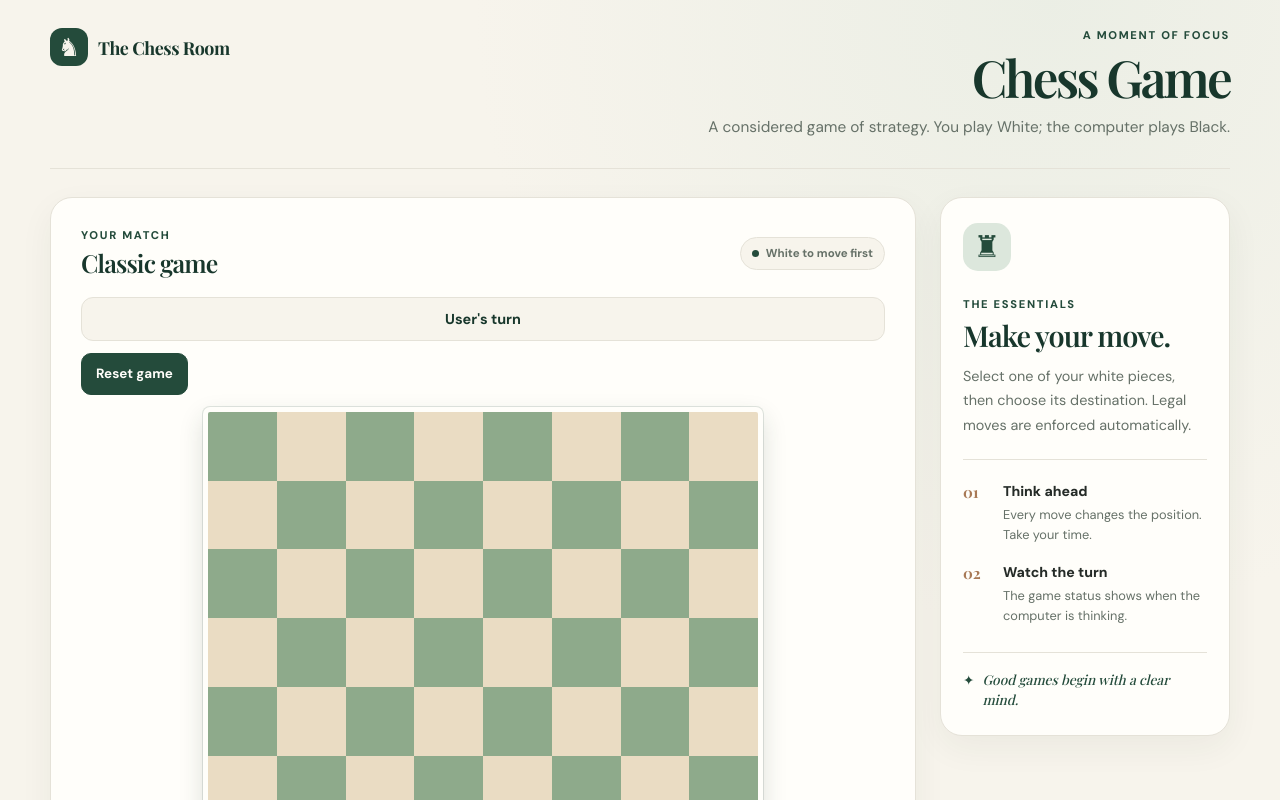
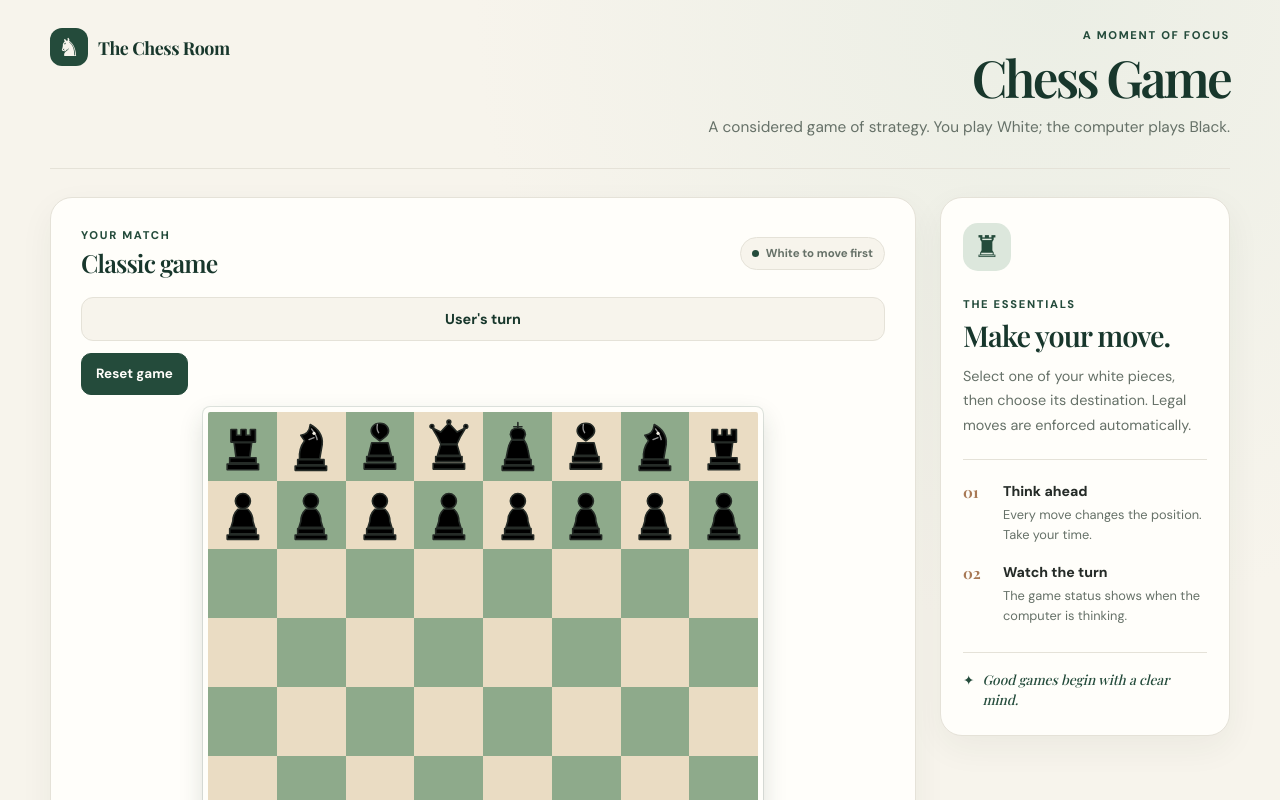
Before and after one commit to Pariram140/Chess-game, a React (Create React App) app: page / in a window 1280 px wide. Shown: the top 800 px of the page. Built offline with nearby package versions, Linux system fonts and the light colour scheme.

Commit message:
style(ui): add vector chess piece styling

```diff
--- a/src/components/Piece/Piece.css
+++ b/src/components/Piece/Piece.css
@@ -1,9 +1,9 @@
-/* components/Piece.css */
-.piece {
-    max-width: 100%;
-    max-height: 100%;
-    display: flex;
-    justify-content: center;
-    align-items: center;
-    font-size: 2em; /* Adjust the font size using relative units */
-  }
+.piece{display:flex;width:84%;height:84%;align-items:center;justify-content:center;pointer-events:none}
+.piece svg{display:block;width:100%;height:100%;overflow:visible}
+.piece-silhouette{stroke:currentColor;stroke-width:2.6;stroke-linejoin:round;stroke-linecap:round}
+.piece.white{color:#fffdf7;filter:drop-shadow(0 1px 0 rgba(32,48,38,.65)) drop-shadow(0 2px 1px rgba(32,48,38,.2))}
+.piece.white .piece-silhouette{fill:#fffdf7;stroke:#34473b}
+.piece.black{color:#263a30;filter:drop-shadow(0 2px 1px rgba(22,35,27,.2))}
+.piece.black .piece-silhouette{fill:#263a30;stroke:#182a21}
+.piece-cut{fill:none;stroke:rgba(255,255,255,.58);stroke-width:2.2}
+.piece-eye{fill:#f4f0e5;stroke:none}
```
